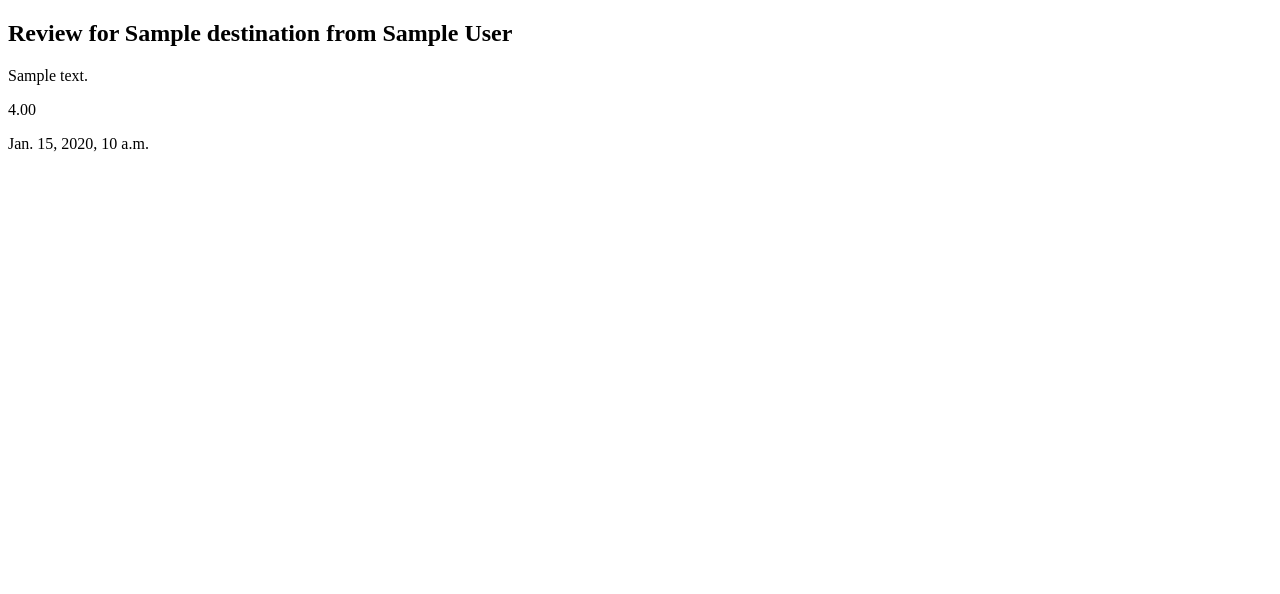
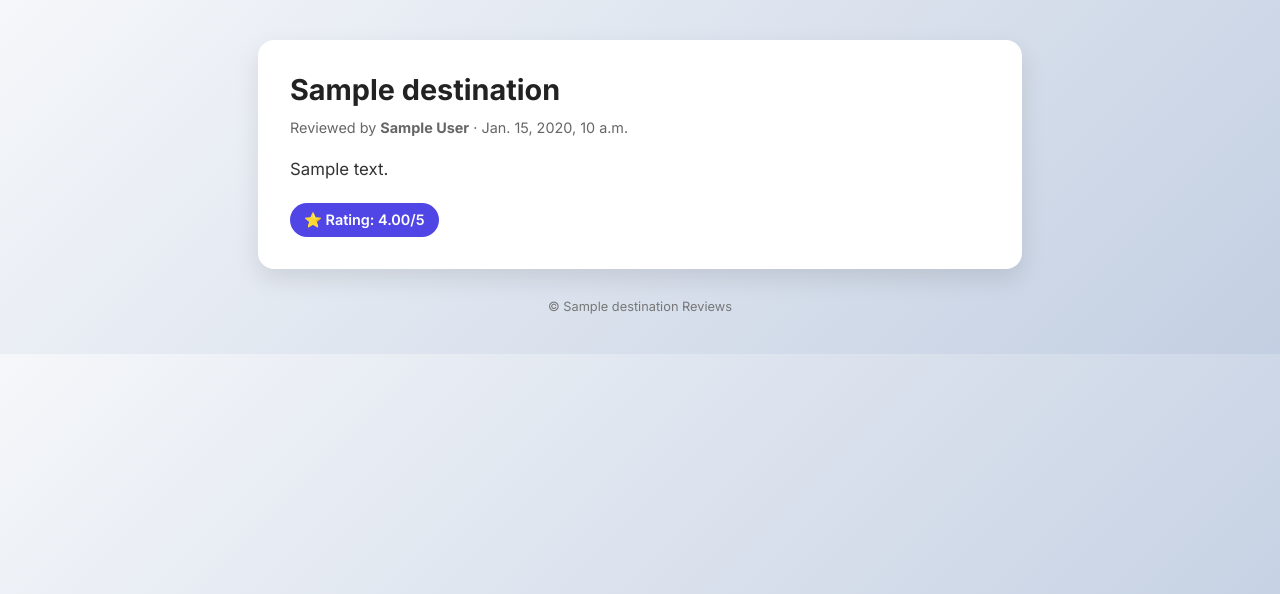
Before and after one commit to borislavbog931/urls_and_views_exercise, a Django app: page /reviews/details/1 in a window 1280 px wide. Shown: the top 594 px of the page. Run offline with Django 5.2, Linux system fonts and the light colour scheme; tables that the repository leaves empty hold one stand-in row (values such as "Sample post").

Commit message:
improve review details

```diff
--- a/templates/review/detail.html
+++ b/templates/review/detail.html
@@ -3,15 +3,109 @@
 <head>
     <meta charset="UTF-8">
     <title>{{ page_title }}</title>
+
+    <!-- Google Font -->
+    <link href="https://fonts.googleapis.com/css2?family=Inter:wght@400;600;700&display=swap" rel="stylesheet">
+
+    <style>
+        body {
+            font-family: 'Inter', sans-serif;
+            background: linear-gradient(135deg, #f5f7fa, #c3cfe2);
+            margin: 0;
+            padding: 40px;
+        }
+
+        main {
+            display: flex;
+            justify-content: center;
+            align-items: center;
+        }
+
+        article {
+            background: #ffffff;
+            max-width: 700px;
+            width: 100%;
+            padding: 32px;
+            border-radius: 16px;
+            box-shadow: 0 10px 25px rgba(0, 0, 0, 0.1);
+            animation: fadeIn 0.6s ease-in-out;
+        }
+
+        h1 {
+            margin-top: 0;
+            color: #222;
+            font-size: 1.8rem;
+            margin-bottom: 12px;
+        }
+
+        .meta {
+            color: #666;
+            font-size: 0.9rem;
+            margin-bottom: 20px;
+        }
+
+        .review-body {
+            font-size: 1.05rem;
+            line-height: 1.6;
+            color: #333;
+            margin-bottom: 20px;
+        }
+
+        .rating {
+            display: inline-block;
+            background: #4f46e5;
+            color: white;
+            padding: 8px 14px;
+            border-radius: 20px;
+            font-weight: 600;
+            font-size: 0.9rem;
+        }
+
+        @keyframes fadeIn {
+            from {
+                opacity: 0;
+                transform: translateY(10px);
+            }
+            to {
+                opacity: 1;
+                transform: translateY(0);
+            }
+        }
+
+        footer {
+            text-align: center;
+            margin-top: 30px;
+            font-size: 0.8rem;
+            color: #777;
+        }
+    </style>
 </head>
+
 <body>
-    <main>
-        <article>
-            <h1>Review for {{ review.destination.name }} from {{ review.author }}</h1>
-            <p>{{ review.body }}</p>
-            <p>{{ review.rating }}</p>
-            <p>{{ review.created_at }}</p>
-        </article>
-    </main>
+
+<main>
+    <article>
+
+        <h1>{{ review.destination.name }}</h1>
+
+        <div class="meta">
+            Reviewed by <strong>{{ review.author }}</strong> · {{ review.created_at }}
+        </div>
+
+        <div class="review-body">
+            {{ review.body }}
+        </div>
+
+        <div class="rating">
+            ⭐ Rating: {{ review.rating }}/5
+        </div>
+
+    </article>
+</main>
+
+<footer>
+    © {{ review.destination.name }} Reviews
+</footer>
+
 </body>
 </html>
```
